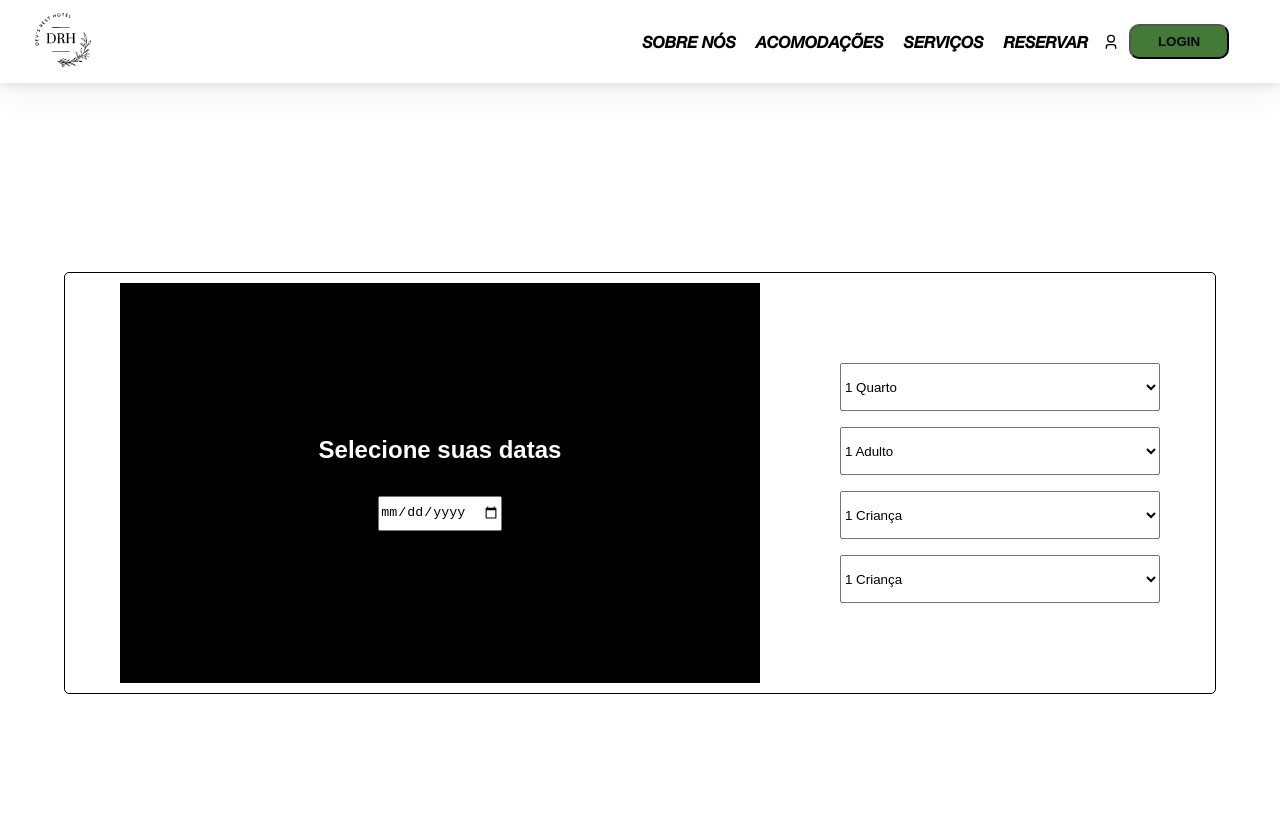
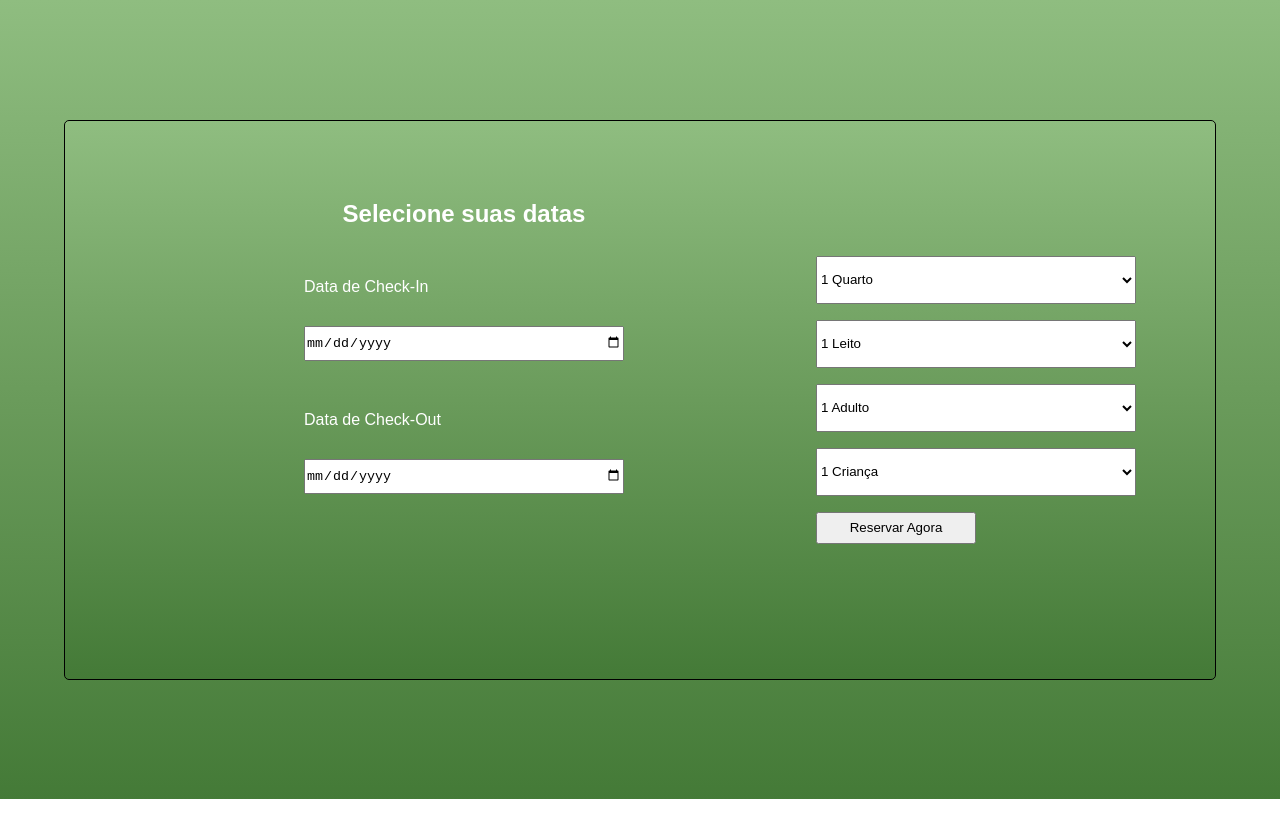
Before and after one commit to enricomartins018/mod5_devs_rest_hotel, a React (Vite) app: page /facasuareserva in a window 1280 px wide. Shown: the top 838 px of the page. After the commit the page ends 800 px from the top, so only its background shows below. Built offline with nearby package versions, Linux system fonts and the light colour scheme.

Commit message:
feat: Page "/facasuareserva" atualizada com o componente do FormFacaSuaReserva.

```diff
--- a/src/pages/FacaSuaReserva/FacaSuaReserva.jsx
+++ b/src/pages/FacaSuaReserva/FacaSuaReserva.jsx
@@ -1,57 +1,11 @@
 import React from "react";
-import { Header } from "../../components/Header/Header";
-import S from "./FacaSuaReserva.module.css";
+import FormFacaSuaReserva from '../../components/FormFacaSuaReserva/FormFacaSuaReserva'
+
 
 const FacaSuaReserva = () => {
   return (
     <div>
-      <Header />
-      <section>
-        <form className={S.form}>
-          <div className={S.selectDate}>
-            <h2 className={S.titleForm}>Selecione suas datas</h2>
-            <input className={S.date} type="date" name="date" />
-          </div>
-          <div className={S.containerSelectPattern}>
-            <select className={S.selectPattern} name="select" id="">
-              <option value="umQuarto" selected>
-                1 Quarto
-              </option>
-              <option value="doisQuartos">2 Quartos</option>
-              <option value="tresQuartos">3 Quartos</option>
-              <option value="quatroQuartos">4 Quartos</option>
-              <option value="cincoQuartos">5 Quartos</option>
-            </select>
-            <select className={S.selectPattern} name="select" id="">
-              <option value="umAdulto" selected>
-                1 Adulto
-              </option>
-              <option value="doisAdultos">2 Adultos</option>
-              <option value="tresAdultos">3 Adultos</option>
-              <option value="quatroAdultos">4 Adultos</option>
-              <option value="cincoAdultos">5 Adultos</option>
-            </select>
-            <select className={S.selectPattern} name="select" id="">
-              <option value="umaCrianca" selected>
-                1 Criança
-              </option>
-              <option value="doisCriancas">2 Crianças</option>
-              <option value="tresCriancas">3 Crianças</option>
-              <option value="quatroCriancas">4 Crianças</option>
-              <option value="cincoCriancas">5 Crianças</option>
-            </select>
-            <select className={S.selectPattern} name="select" id="">
-              <option value="umaCrianca" selected>
-                1 Criança
-              </option>
-              <option value="doisCriancas">2 Crianças</option>
-              <option value="tresCriancas">3 Crianças</option>
-              <option value="quatroCriancas">4 Crianças</option>
-              <option value="cincoCriancas">5 Crianças</option>
-            </select>
-          </div>
-        </form>
-      </section>
+      <FormFacaSuaReserva/>
     </div>
   );
 };
--- a/src/pages/FacaSuaReserva/FacaSuaReserva.module.css
+++ /dev/null
@@ -1,42 +0,0 @@
-section {
-    display: flex;
-    flex-direction: column;
-    justify-content: center;
-    align-items: center;
-    width: 100vw;
-    height: 100vh;
-}
-
-form {
-    display: flex;
-    flex-direction: row;
-    justify-content: center;
-    align-items: center;
-    text-align: left;
-    font-family: Arial, Helvetica, sans-serif;
-    width: 90vw;
-    gap: 5rem;
-}
-
-.selectDate {
-    display: flex;
-    flex-direction: column;
-    justify-content: center;
-    align-items: center;
-    gap: 2rem;
-    background-color: rgb(0, 0, 0);
-    color: white;
-    width: 50vw;
-    height: 50vh;
-}
-
-.containerSelectPattern {
-    display: flex;
-    flex-direction: column;
-    gap: 1rem;
-}
-
-.selectPattern {
-    height: 3rem;
-    width: 20rem;
-}
```
